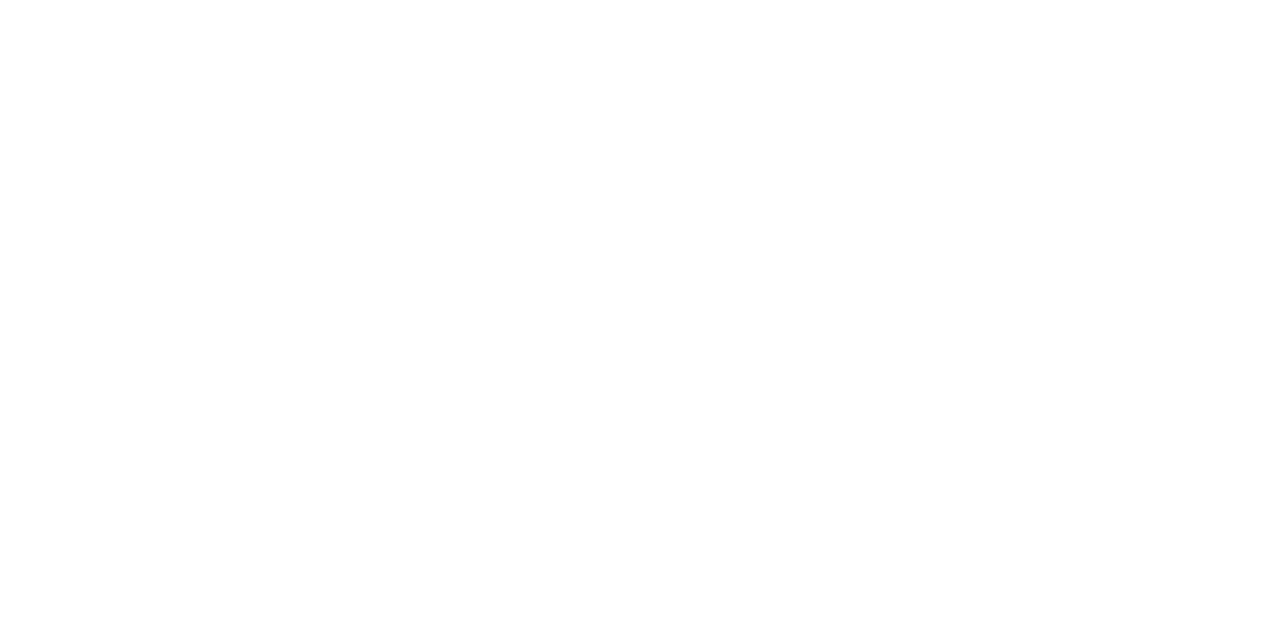
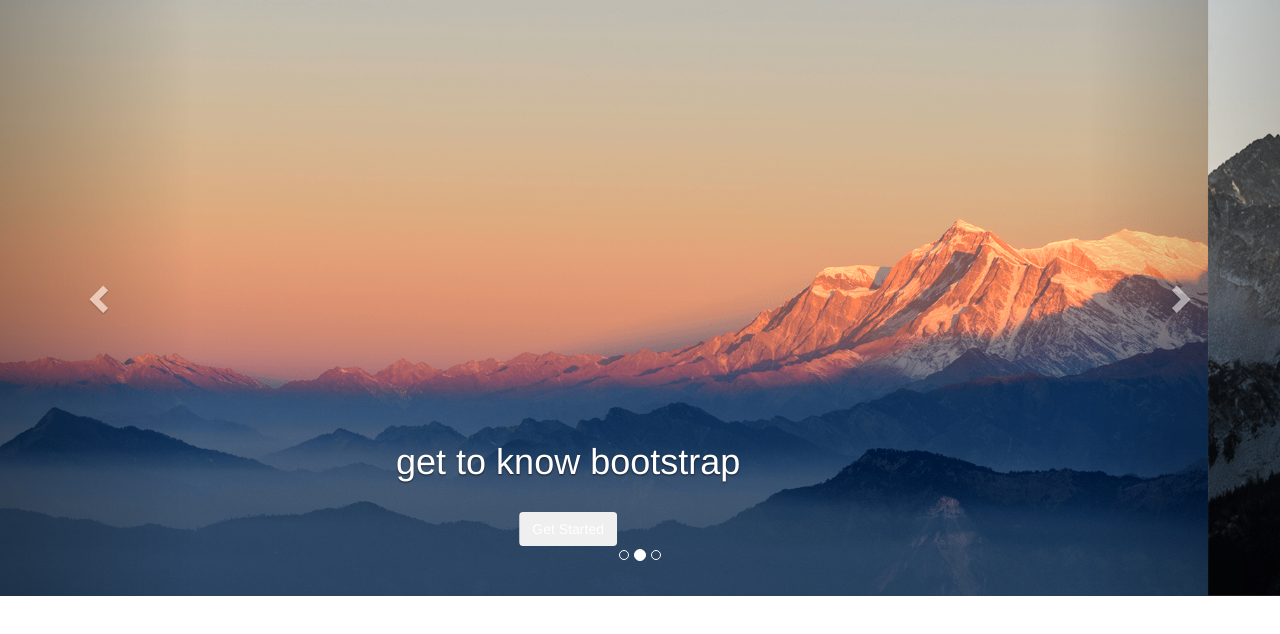
Before and after one commit to MarcinSemkowski/Bootstrap_Project, a plain HTML site: page bootstrap-4.4.1-dist/index.html in a window 1280 px wide. Shown: the part 90-724 px from the top of the page. Drawn offline with nearby package versions, Linux system fonts and the light colour scheme.

Commit message:
Carousel Adiing Carousel to the project with carousel control (prev--next) and carousel indicators

```diff
--- a/bootstrap-4.4.1-dist/index.html
+++ b/bootstrap-4.4.1-dist/index.html
@@ -42,6 +42,10 @@
             background-color: #fff''
         }
 
+        .navbar-inverse .navbar-nav li a {
+            color: #D5D5D5;
+        }
+
     </style>
 
     </head>
@@ -69,5 +73,53 @@
     </div>
 
     </nav>
+
+
+    <div id="myCarousel" class="carousel slide" data-ride="carousel">
+    <ol class="carousel-indicators">
+        <li data-target="#myCarousel" data-slide-to="0" class="active"></li>
+        <li data-target="#myCarousel" data-slide-to="1"></li>
+        <li data-target="#myCarousel" data-slide-to="2"></li>
+
+        </ol>
+     <div class="carousel-inner" role="listbox">
+
+         <div class="item active">
+         <img src="img/mountains.png"/>
+        <div class="carousel-caption">
+             <h1>get to know bootstrap</h1>
+            <br>
+            <button type="button" class="btn btn default">Get Started</button>
+             </div>
+
+         </div><!--End Active -->
+
+        <div class="item">
+         <img src="img/snow.png"/>
+         </div>
+
+          <div class="item">
+         <img src="img/red.png"/>
+         </div>
+
+        </div>
+
+        <!--Start Slider Controls-->
+
+
+        <!-- Left -->
+        <a class="left carousel-control" href="#myCarousel" role="button" data-slide="prev">
+        <span class="glyphicon glyphicon-chevron-left" aria-hidden="true"></span>
+        <span class="sr-only">Previous</span>
+        </a>
+        <!-- Right -->
+            <a class="right carousel-control" href="#myCarousel" role="button" data-slide="next">
+        <span class="glyphicon glyphicon-chevron-right" aria-hidden="true"></span>
+        <span class="sr-only">Next</span>
+        </a>
+
+    </div><!-- End of Slider -->
+
+
 </body>
 </html>
```
